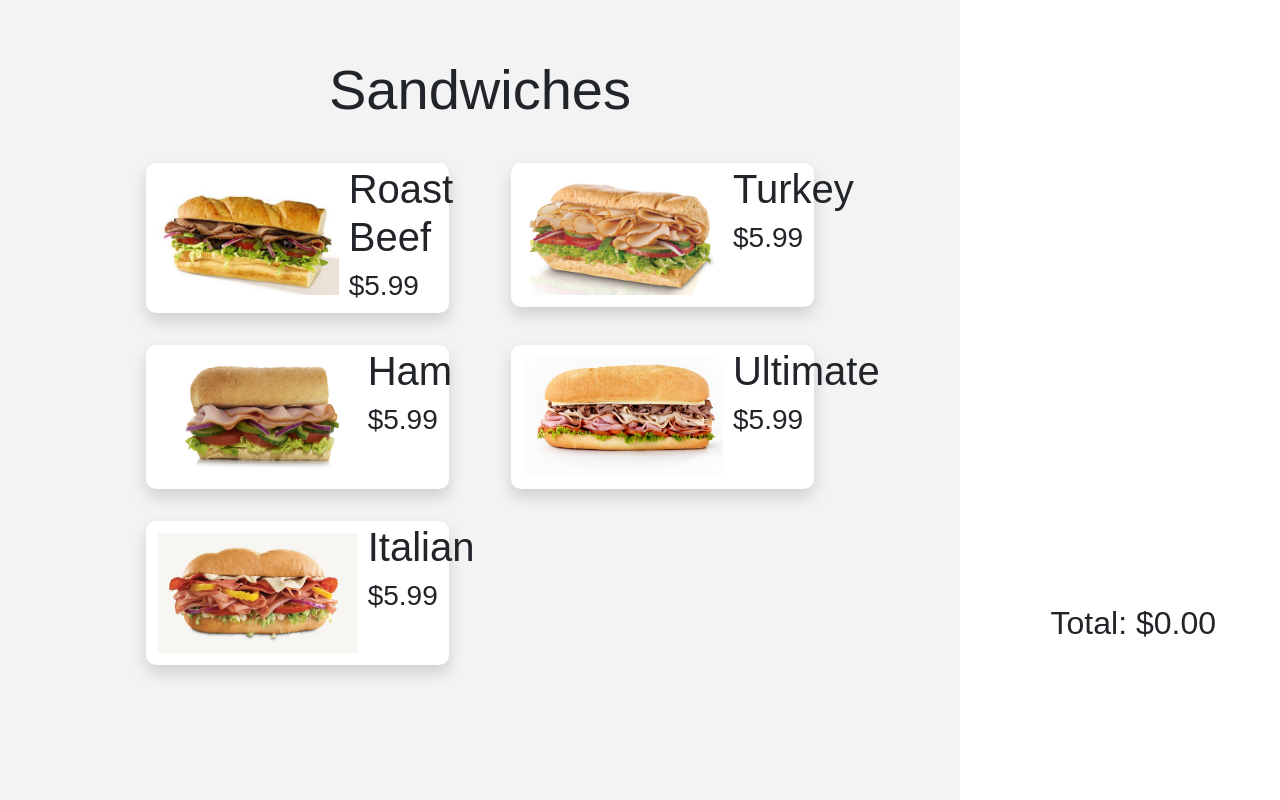
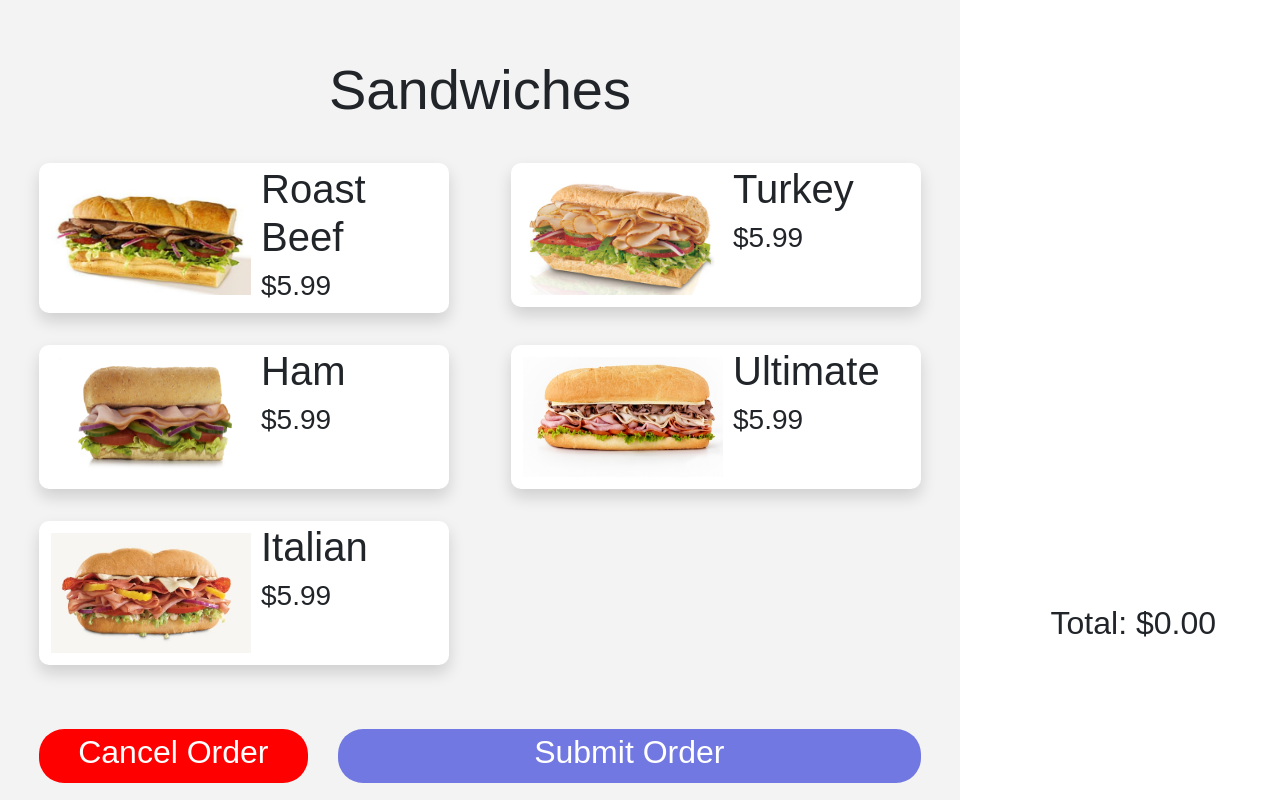
Before and after one commit to AlexWetzel/Sandwich-Store, a React (Create React App) app in the folder client/: page /menu in a window 1280 px wide. Built offline with nearby package versions, Linux system fonts and the light colour scheme; a web font is replaced by a local one.

Commit message:
Adjusted width of menu section and added prototype

```diff
--- a/client/src/components/Item/ItemWrapper.js
+++ b/client/src/components/Item/ItemWrapper.js
@@ -1,4 +1,6 @@
-import React, { Component } from 'react'
+import React, { Component } from 'react';
+import { Link } from 'react-router-dom';
+import './itemWrapper.css';
 
 class ItemWrapper extends Component {
 
@@ -10,6 +12,20 @@ class ItemWrapper extends Component {
           <div className="row">
             {this.props.children}
           </div>
+          <div className={"row " + this.props.buttonDisplay}>
+            <div className="col-4">
+              <Link to="/">
+                <div id="cancel-btn" className="text-center ml-3 mt-5 p-1">
+                  <h2 className="align-middle">Cancel Order</h2>
+                </div>
+              </Link>
+            </div>
+            <div className="col-8">
+              <div id="submit-btn" className="text-center mr-3 mt-5 p-1" onClick={this.props.onClick}>
+                <h2 className="align-middle">Submit Order</h2>
+              </div>
+            </div>
+          </div>
         </div>
       </div>
     )
--- a/client/src/components/Item/item.css
+++ b/client/src/components/Item/item.css
@@ -1,4 +1,5 @@
 .Item {
+  max-height: 150px;
   background-color: rgb(255, 255, 255);
   border-radius: 10px;
   margin: auto;
--- /dev/null
+++ b/client/src/components/Item/itemWrapper.css
@@ -0,0 +1,15 @@
+#cancel-btn {
+  /* height: 100px; */
+  /* width: 300px; */
+  border-radius: 25px;
+  color: white;
+  background-color: red;
+}
+
+#submit-btn {
+  /* height: 100px; */
+  /* width: 300px; */
+  border-radius: 25px;
+  color: white;
+  background-color: rgb(113, 120, 226);
+}
--- a/client/src/pages/Menu/Menu.js
+++ b/client/src/pages/Menu/Menu.js
@@ -1,5 +1,5 @@
 import React, { Component } from 'react';
-import { Link } from 'react-router-dom';
+// import { Link } from 'react-router-dom';
 import { Item, ItemWrapper } from './../../components/Item';
 import { Ingredient, IngredientWrapper } from './../../components/Ingredient';
 import Order from './../../components/Order';
@@ -106,10 +106,6 @@ class Menu extends Component {
   deleteIngredient = (ingredient, i) => {
     const j = this.state.order[i].ingredients.indexOf(ingredient);
     let newOrder = this.state.order.slice();
-
-    console.log("Ingredient ", ingredient, " is nunber ", j, " on item number ", i);
-
-    // newOrder[i].ingredients.splice(ingredient, 1);
     newOrder[i].ingredients.splice(j, 1);
     this.setState({order: newOrder});
   }
@@ -124,6 +120,12 @@ class Menu extends Component {
   }
 
   nextPage = () => {
+
+    if(this.state.orderPage === 3) {
+      this.setState({orderPage: 0});
+      return;
+    }
+
     let page = this.state.orderPage;
     page++;
     this.setState({orderPage: page});
@@ -152,7 +154,7 @@ class Menu extends Component {
   }
 
   checkout = () => {
-    this.nextPage();
+    this.setState({orderPage: 5})
 
     setTimeout(() => {
       this.setState({timeOver: true});
@@ -177,7 +179,10 @@ class Menu extends Component {
     switch (this.state.orderPage) {
       case 0:
         return(
-          <ItemWrapper>
+          <ItemWrapper
+            buttonDisplay={this.state.order.length === 0 ? '' : ''}
+            onClick={this.checkout}
+          >
             {this.state.menu.sandwiches.map(sandwich => {
               return(
                 <Item
@@ -200,47 +205,48 @@ class Menu extends Component {
       case 3:
         ingredients = this.state.menu.veggies;
         return(<this.ingredientsRender ingredients={ingredients}/>)
-      case 4:
-        return(
-          <div className="row">
-            <div className="col-4 offset-2" style={{marginTop: "100px"}}>
-              <div
-                className="panel m-3 shadow text-center"
-                onClick={this.moreFood}
-              >
-                <img
-                  src={this.nameToImgSrc('Turkey')}
-                  alt="Add More"
-                />
-                <h2>Add More</h2>
-              </div>
-            </div>
-            <div className="col-4" style={{marginTop: "100px"}}>
-              <div
-                className="panel m-3 shadow text-center"
-                onClick={this.checkout}
-              >
-                <img
-                  src={this.nameToImgSrc('Turkey')}
-                  alt="Check Out"
-                />
-                <h2>Check Out</h2>
-              </div>
-            </div>
-            <div className="col-4 offset-2">
-              <Link to="/"><div
-                className="panel m-3 shadow text-center"
-                // onClick={this.reset}
-              >
-                <img
-                  src={this.nameToImgSrc('Turkey')}
-                  alt="Reset"
-                />
-                <h2>Reset</h2>
-              </div></Link>
-            </div>
-          </div>
-        )
+      // case 4:
+
+        // return(
+        //   <div className="row">
+        //     <div className="col-4 offset-2" style={{marginTop: "100px"}}>
+        //       <div
+        //         className="panel m-3 shadow text-center"
+        //         onClick={this.moreFood}
+        //       >
+        //         <img
+        //           src={this.nameToImgSrc('Turkey')}
+        //           alt="Add More"
+        //         />
+        //         <h2>Add More</h2>
+        //       </div>
+        //     </div>
+        //     <div className="col-4" style={{marginTop: "100px"}}>
+        //       <div
+        //         className="panel m-3 shadow text-center"
+        //         onClick={this.checkout}
+        //       >
+        //         <img
+        //           src={this.nameToImgSrc('Turkey')}
+        //           alt="Check Out"
+        //         />
+        //         <h2>Check Out</h2>
+        //       </div>
+        //     </div>
+        //     <div className="col-4 offset-2">
+        //       <Link to="/"><div
+        //         className="panel m-3 shadow text-center"
+        //         // onClick={this.reset}
+        //       >
+        //         <img
+        //           src={this.nameToImgSrc('Turkey')}
+        //           alt="Reset"
+        //         />
+        //         <h2>Reset</h2>
+        //       </div></Link>
+        //     </div>
+        //   </div>
+        // )
       case 5:
         return(
           <div id="submit" className="text-center">
@@ -275,6 +281,7 @@ class Menu extends Component {
               name={ingredient}
               imgSrc={this.nameToImgSrc(ingredient)}
               onClick={() => this.ingredientToggle(ingredient)}
+              // finish={() => this.setState({orderPage: 0})}
               isselected={ing.indexOf(ingredient) > -1 ? 'selected' : ''}
             />
           )
@@ -290,8 +297,10 @@ class Menu extends Component {
 
     return(
       <div id="Menu" className="row justify-content-start" style={{margin: '0px'}}>
-        <div className="main col-7 offset-1">
+        <div className="col-9">
+          <div id="menu-container">
           <this.pageRender />
+          </div>
         </div>
         <div>
           <Order
--- a/client/src/pages/Menu/menu.css
+++ b/client/src/pages/Menu/menu.css
@@ -1,6 +1,8 @@
-#Menu > .main{
+#menu-container {
+  max-width: 1000px;
   position: relative;
   padding-top: 40px;
+  margin: auto;
 }
 
 #Menu a {
```
